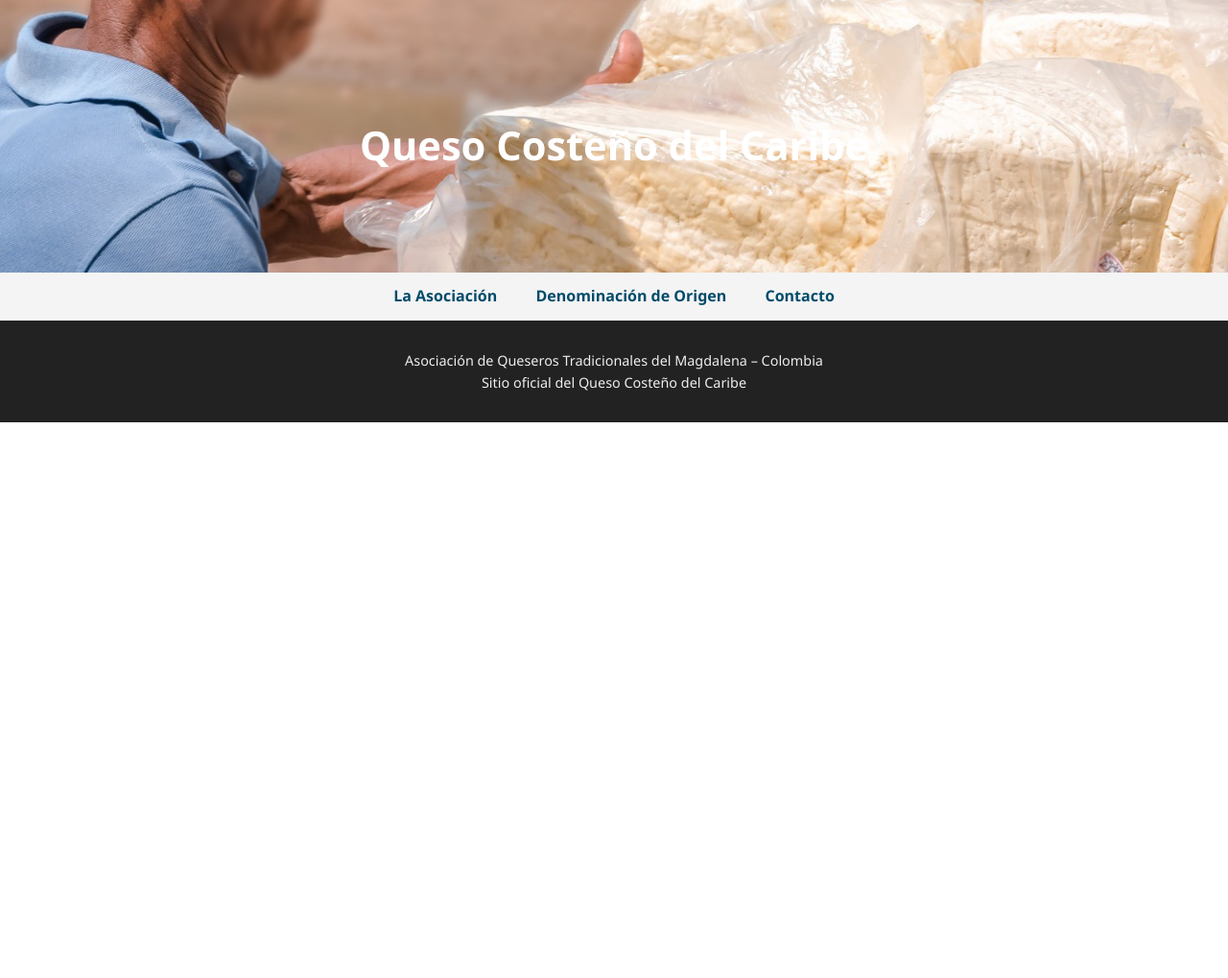
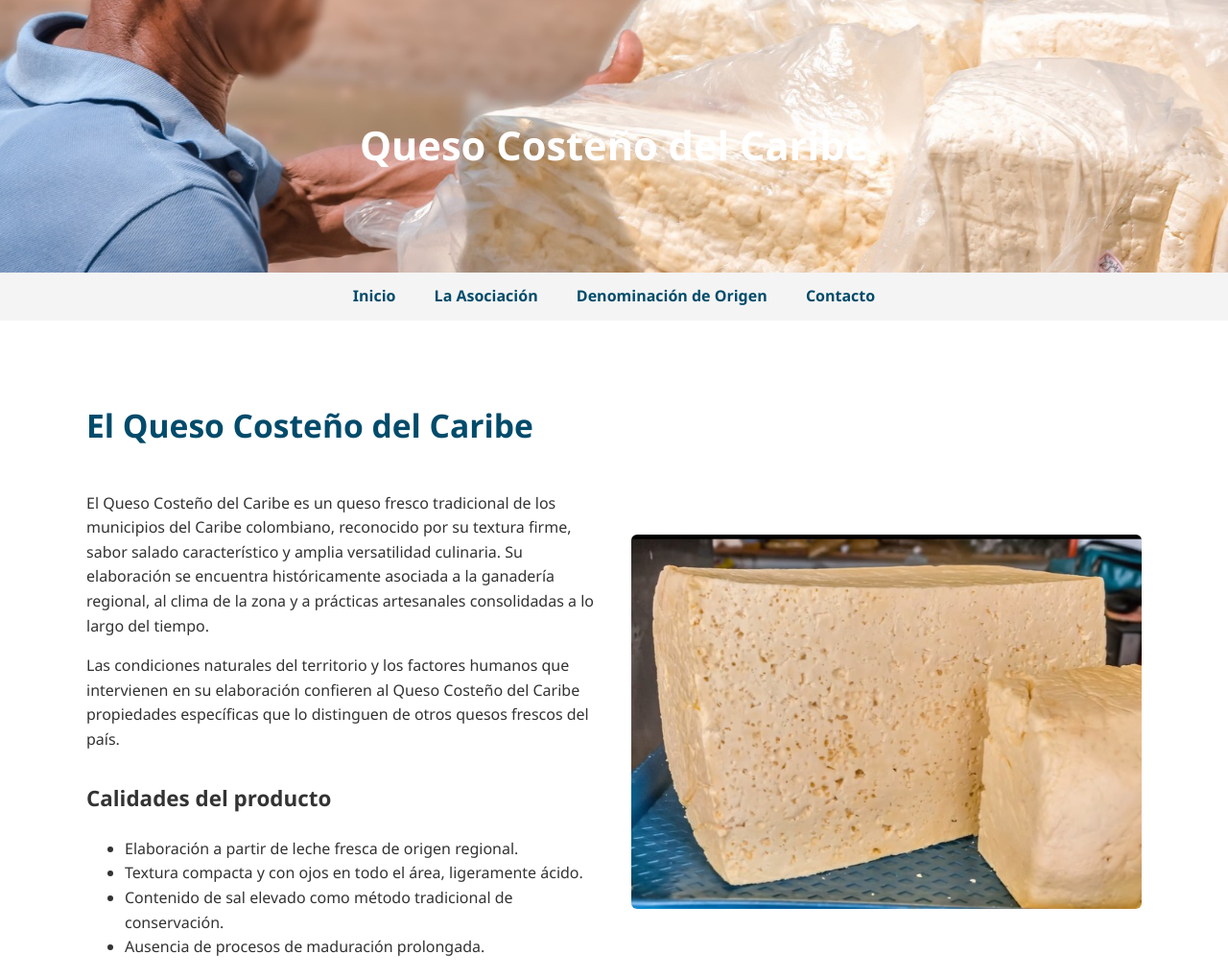
Before and after one commit to QuesocostenodelCaribe/quesocostenodelcaribe.github.io, a plain HTML site: page index.html in a window 1280 px wide. Shown: the top 1019 px of the page at 96% size. Before the commit the page ends 800 px from the top, so only its background shows below. Drawn offline with Linux system fonts and the light colour scheme.

Commit message:
Update index.html

```diff
--- a/index.html
+++ b/index.html
@@ -143,8 +143,14 @@ section.active {
 
 <body>
 
+<nav>
+  <a href="#" onclick="showSection('home')">Inicio</a>
+  <a href="#" onclick="showSection('asociacion')">La Asociación</a>
+  <a href="#" onclick="showSection('denominacion')">Denominación de Origen</a>
+  <a href="#" onclick="showSection('contacto')">Contacto</a>
+</nav>
 
-<section id="inicio">
+<section id="home" class="active">
   <h2>El Queso Costeño del Caribe</h2>
 
   <div class="flex">
@@ -173,18 +179,12 @@ section.active {
     </div>
 
     <div style="flex:1">
-      <img src="queso.jpg" alt="Queso costeño del Caribe en bloque">
+      <img src="queso.jpg" alt="Queso costeño en bloque">
     </div>
   </div>
 </section>
 
-  <nav>
-  <a href="#" onclick="showSection('asociacion')">La Asociación</a>
-  <a href="#" onclick="showSection('denominacion')">Denominación de Origen</a>
-  <a href="#" onclick="showSection('contacto')">Contacto</a>
-</nav>
-
-<section id="denominacion">
+ <section id="denominacion">
   <h2>Denominación de Origen</h2>
 
   <div class="card">
@@ -252,7 +252,7 @@ section.active {
     </div>
 
     <div style="flex:1">
-      <img src="Asociacion.jpg" alt="Encuentro de productores de queso costeño">
+      <img src="Asociacion.jpeg" alt="Encuentro de productores de queso costeño">
     </div>
   </div>
 </section>
```
